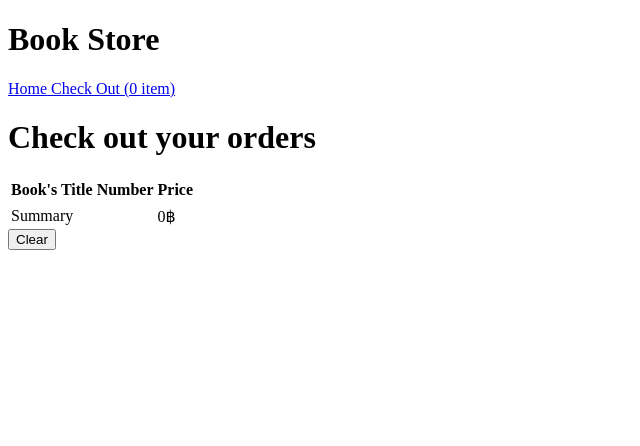
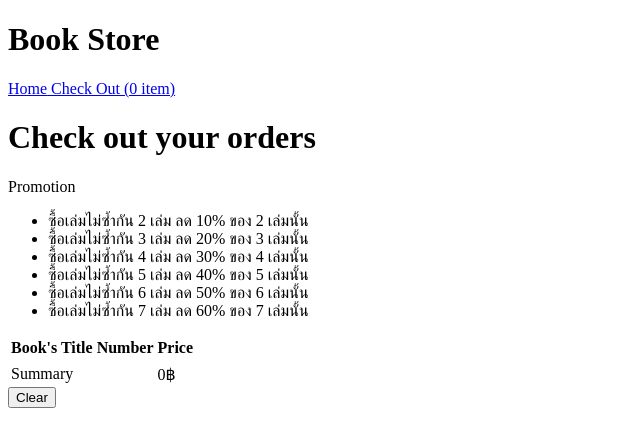
Before and after one commit to F9Uf/book-store-typescript, a Vue app: page /checkout in a window 1280 px wide. Shown: the top 446 px of the page, without its empty margins (0-640 px from the left). Built offline with nearby package versions, Linux system fonts and the light colour scheme.

Commit message:
create promotion card

```diff
--- /dev/null
+++ b/src/components/PromotionCard.vue
@@ -0,0 +1,22 @@
+<template>
+  <div class="w-full overflow-hidden bg-orange-200">
+    <div class="px-6 py-4">
+      <div class="font-bold text-xl mb-2">Promotion</div>
+      <ul class="list-inside text-gray-700 text-base">
+        <li>ซื้อเล่มไม่ซ้ำกัน 2 เล่ม ลด 10% ของ 2 เล่มนั้น</li>
+        <li>ซื้อเล่มไม่ซ้ำกัน 3 เล่ม ลด 20% ของ 3 เล่มนั้น</li>
+        <li>ซื้อเล่มไม่ซ้ำกัน 4 เล่ม ลด 30% ของ 4 เล่มนั้น</li>
+        <li>ซื้อเล่มไม่ซ้ำกัน 5 เล่ม ลด 40% ของ 5 เล่มนั้น</li>
+        <li>ซื้อเล่มไม่ซ้ำกัน 6 เล่ม ลด 50% ของ 6 เล่มนั้น</li>
+        <li>ซื้อเล่มไม่ซ้ำกัน 7 เล่ม ลด 60% ของ 7 เล่มนั้น</li>
+      </ul>
+    </div>
+  </div>
+</template>
+
+<script lang="ts">
+import { Vue, Component } from "vue-property-decorator";
+
+@Component
+export default class PromotionCard extends Vue {}
+</script>
--- a/src/views/CheckOutPage.vue
+++ b/src/views/CheckOutPage.vue
@@ -1,6 +1,7 @@
 <template>
   <div class="about">
     <h1 class="text-3xl">Check out your orders</h1>
+    <promotion-card />
     <div class="w-full rounded overflow-hidden shadow-lg my-5">
       <table class="table-fixed w-full">
         <thead>
@@ -46,8 +47,13 @@
 <script lang="ts">
 import { Component, Vue, Prop } from "vue-property-decorator";
 import { BookModel, CartModel, GroupCartModel } from "@/model";
+import PromotionCard from "@/components/PromotionCard.vue";
 
-@Component
+@Component({
+  components: {
+    PromotionCard
+  }
+})
 export default class CheckOutPage extends Vue {
   @Prop() public books!: BookModel[];
   @Prop() public cart!: CartModel[];
--- a/src/views/HomePage.vue
+++ b/src/views/HomePage.vue
@@ -1,5 +1,6 @@
 <template>
   <div class="home flex flex-wrap">
+    <promotion-card />
     <div
       id="book-item"
       class="w-full sm:w-1/2 md:w-1/2 lg:w-1/4 mb-10 px-3"
@@ -15,10 +16,12 @@
 import { Component, Prop, Vue } from "vue-property-decorator";
 import { BookModel, CartModel } from "@/model";
 import Item from "@/components/Item.vue";
+import PromotionCard from "@/components/PromotionCard.vue";
 
 @Component({
   components: {
-    Item
+    Item,
+    PromotionCard
   }
 })
 export default class HomePage extends Vue {
```
Also changed, not shown: src/components/HelloWorld.vue (deleted, +0 -12 lines).
